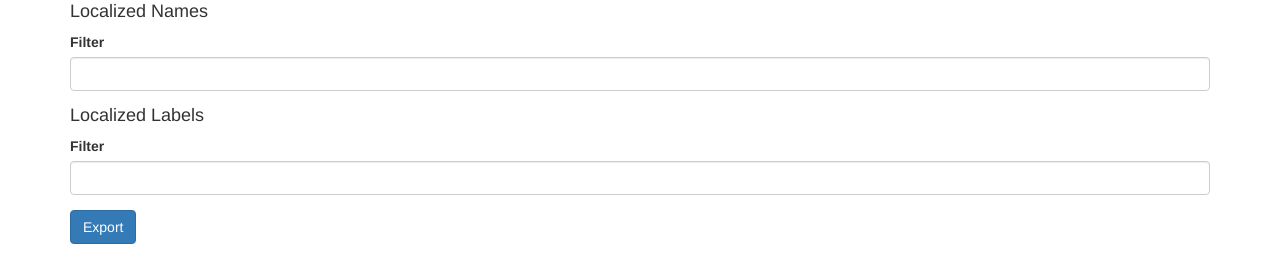
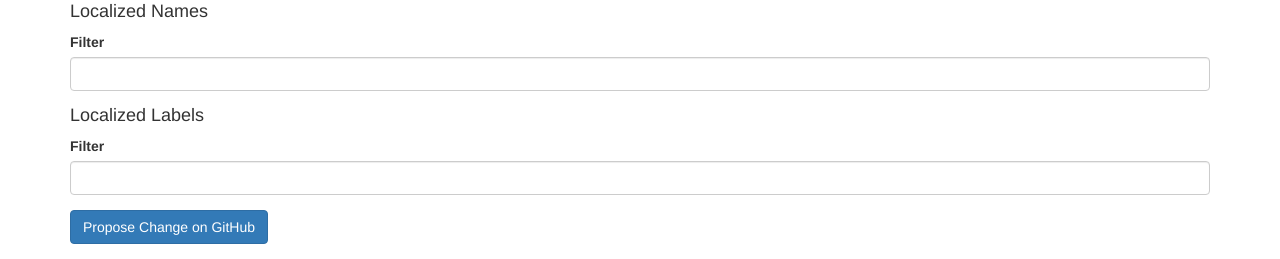
Before and after one commit to iandees/wof-editor, a Flask app: page /place/1/edit in a window 1280 px wide. Shown: the part 1887-2146 px from the top of the page. Run offline with Flask 2, Linux system fonts and the light colour scheme; data that the repository does not hold is empty; parts of the project's set-up code (start-up, migrations or seed data) failed here and were passed over; some libraries are stand-ins or nearby versions.

Commit message:
Use better words for submitting a PR

```diff
--- a/editor/templates/place/edit.html
+++ b/editor/templates/place/edit.html
@@ -242,7 +242,7 @@ $(document).ready(function() {
     </div>
 
     <div class="form-group">
-        <button type="submit" class="btn btn-primary" id="export-button">Export</button>
+        <button type="submit" class="btn btn-primary" id="export-button">Propose Change on GitHub</button>
     </div>
 </form>
 {%- endblock %}
```
